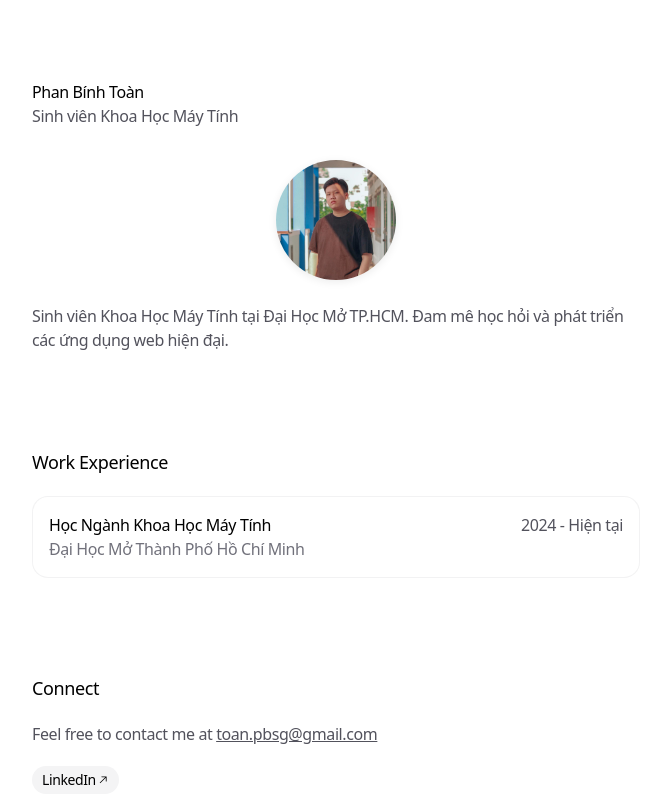
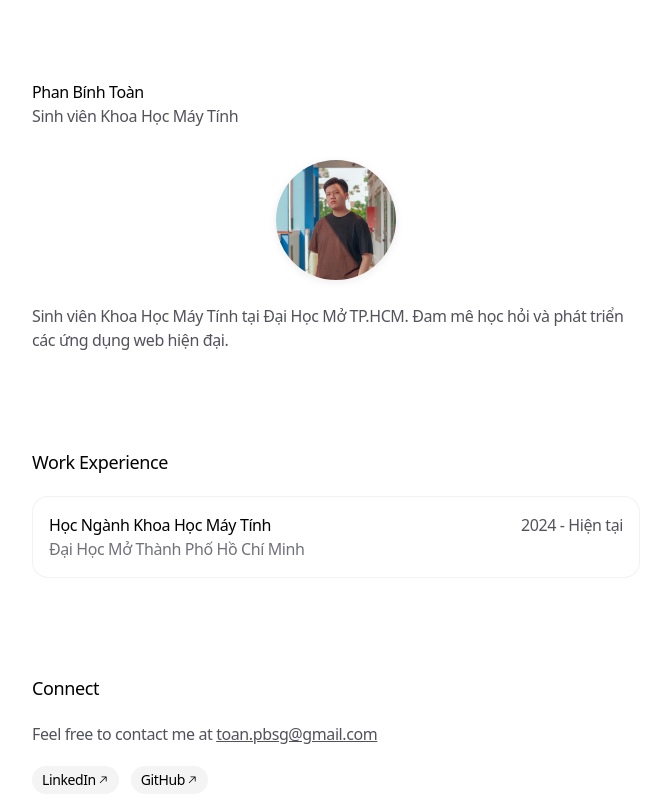
Before and after one commit to ToanPhandev/Personal-website, a Next.js app: page / in a window 1280 px wide. Shown: the top 800 px of the page, without its empty margins (304-975 px from the left). Built offline with nearby package versions, Linux system fonts and the light colour scheme.

Commit message:
Add GitHub social link

```diff
--- a/app/data.ts
+++ b/app/data.ts
@@ -41,6 +41,12 @@ export const SOCIAL_LINKS: SocialLink[] = [
     label: 'LinkedIn',
     link: 'https://www.linkedin.com/in/toan-phan-a1515935b/',
   },
+  {
+
+    label: 'GitHub',
+    link: 'https://github.com/ToanPhandev',
+  },
+
 ]
 
 export const EMAIL = 'toan.pbsg@gmail.com'
```
